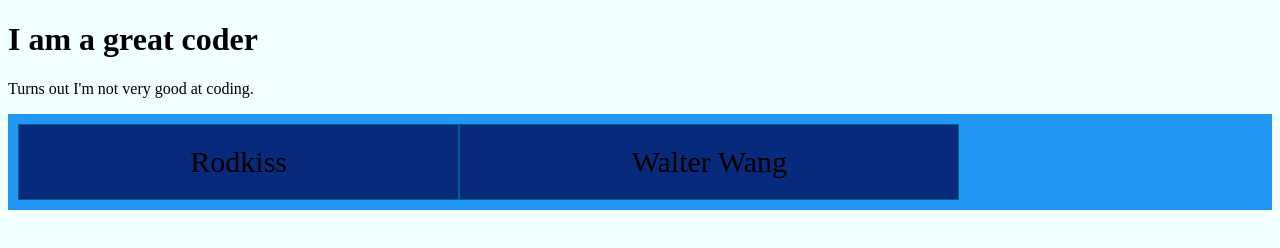
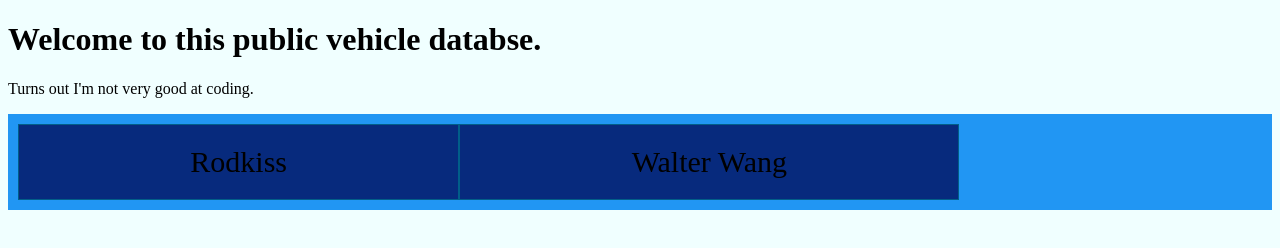
Before and after one commit to IsorokuYamamot0/HEHEHE, a plain HTML site: page index.html in a window 1280 px wide. Drawn offline with Linux system fonts and the light colour scheme.

Commit message:
Change to title

```diff
--- a/index.html
+++ b/index.html
@@ -7,10 +7,10 @@
         <link rel="stylesheet" href="style.css">
         <meta http-equiv="X-UA Compatible" content="IE=edge">
 
-        <title>My tester website</title>
     <head>
     <body>
-        <h1>I am a great coder</h1>
+        <title>Public Vehicle Database</title>
+        <h1>Welcome to this public vehicle databse.</h1>
         <p>Turns out I'm not very good at coding.</p>
         <div class="grid-container">
             <div class="grid-item">Rodkiss</div>
```
